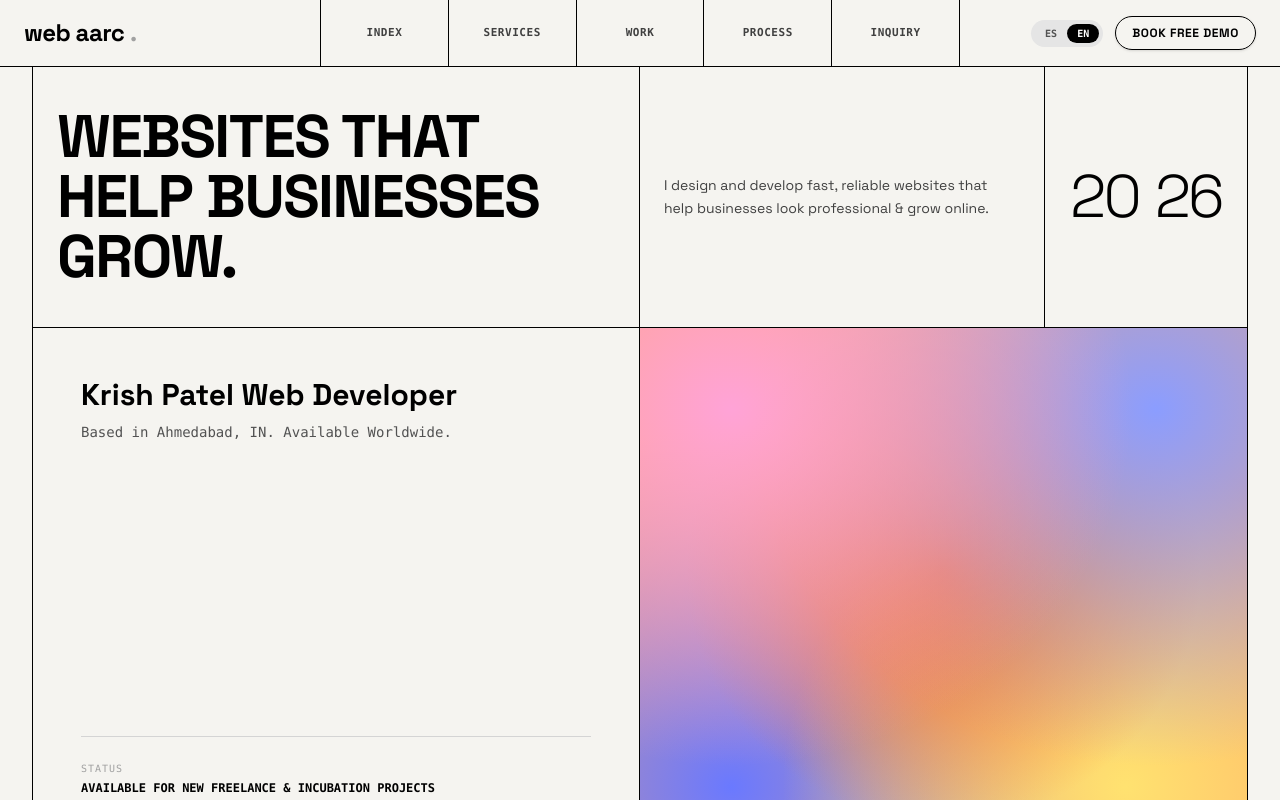
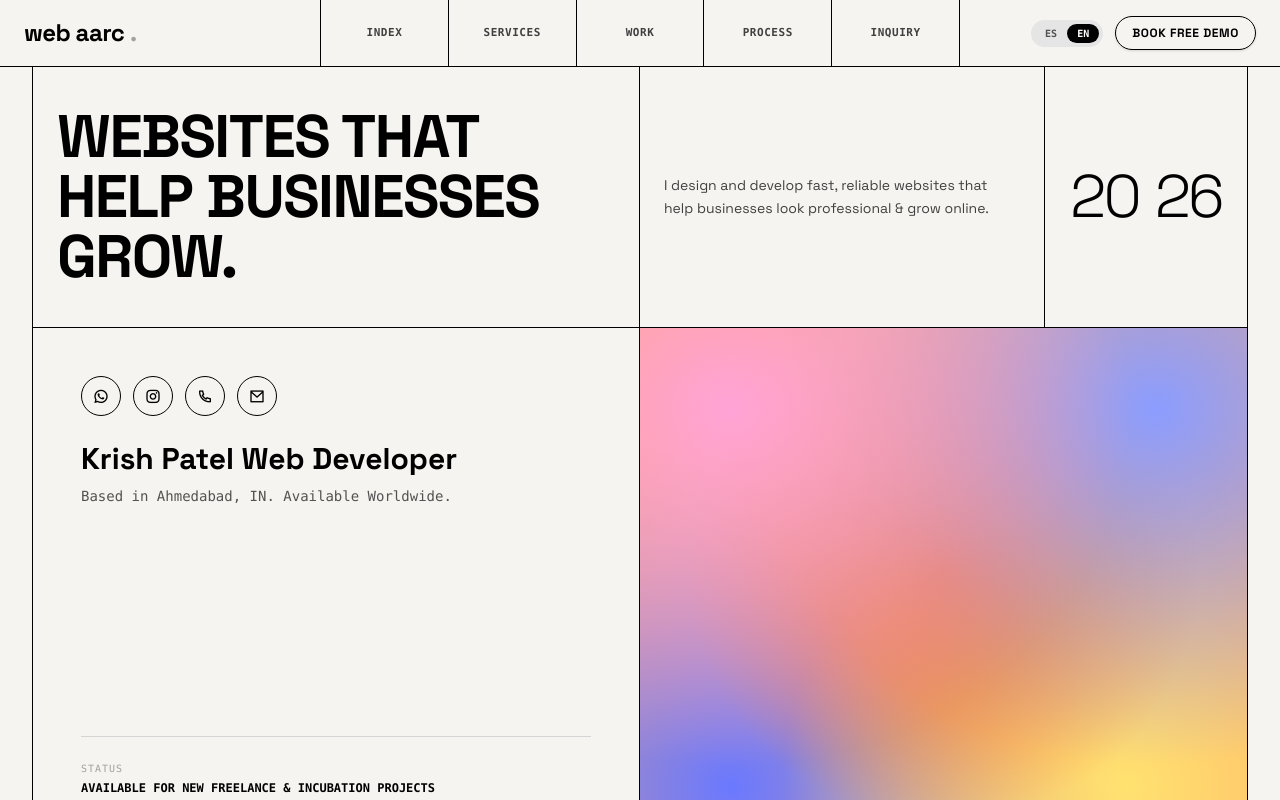
Before and after one commit to krishrpatel25/webarcc_portfolio_new, a React (Vite) app: page / in a window 1280 px wide. Shown: the top 800 px of the page. Built offline with nearby package versions, Linux system fonts and the light colour scheme.

Commit message:
added social media icons to hero left panel

```diff
--- a/src/App.jsx
+++ b/src/App.jsx
@@ -203,6 +203,41 @@ export default function App() {
             {/* Left Column (50% Width): Intro card & profile info */}
             <div className="col-span-12 lg:col-span-6 border-b lg:border-b-0 lg:border-r border-black flex flex-col justify-between p-8 lg:p-12 bg-[#F5F4F0]">
               <div>
+                {/* Social media icons */}
+                <div className="flex items-center gap-3 mb-6">
+                  <a
+                    href="https://wa.me/"
+                    target="_blank"
+                    rel="noopener noreferrer"
+                    className="w-10 h-10 rounded-full border border-black flex items-center justify-center text-base text-black hover:bg-black hover:text-white transition-colors"
+                    title="WhatsApp"
+                  >
+                    <i className="ri-whatsapp-line"></i>
+                  </a>
+                  <a
+                    href="https://instagram.com/krishrpatel25"
+                    target="_blank"
+                    rel="noopener noreferrer"
+                    className="w-10 h-10 rounded-full border border-black flex items-center justify-center text-base text-black hover:bg-black hover:text-white transition-colors"
+                    title="Instagram"
+                  >
+                    <i className="ri-instagram-line"></i>
+                  </a>
+                  <a
+                    href="tel:"
+                    className="w-10 h-10 rounded-full border border-black flex items-center justify-center text-base text-black hover:bg-black hover:text-white transition-colors"
+                    title="Call"
+                  >
+                    <i className="ri-phone-line"></i>
+                  </a>
+                  <a
+                    href="mailto:krishrpatel25@gmail.com"
+                    className="w-10 h-10 rounded-full border border-black flex items-center justify-center text-base text-black hover:bg-black hover:text-white transition-colors"
+                    title="Email"
+                  >
+                    <i className="ri-mail-line"></i>
+                  </a>
+                </div>
 
                 <p className="text-xl sm:text-2xl lg:text-3xl font-syne font-bold text-black leading-tight">
                   Krish Patel Web Developer
```
